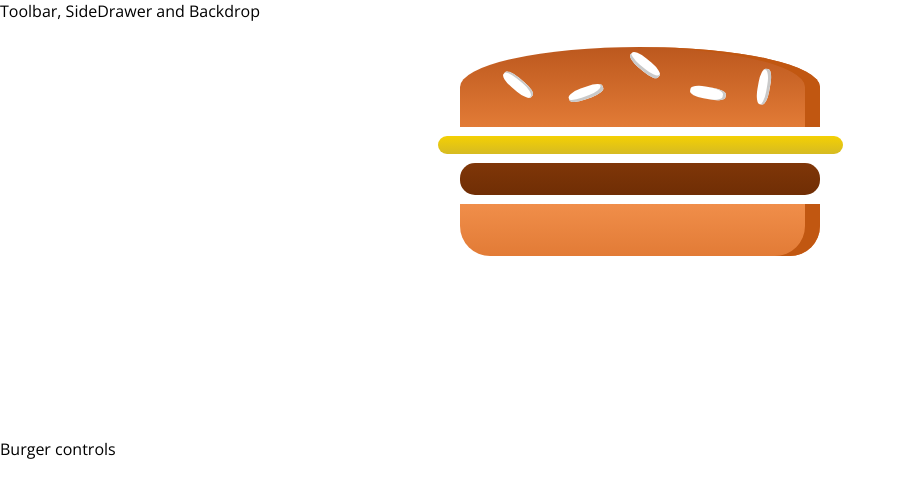
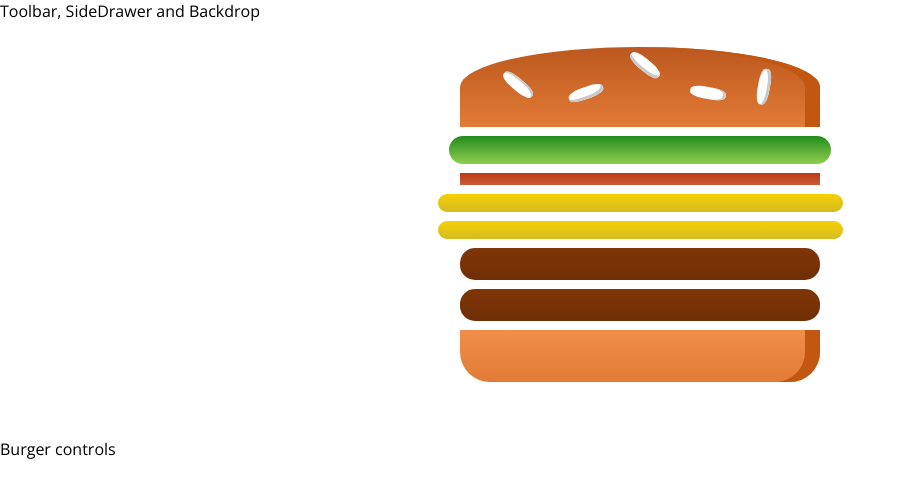
Before and after one commit to anilgudur/R-burger-app, a React (Create React App) app: page / in a window 1280 px wide. Shown: the top 498 px of the page, without its empty margins (0-906 px from the left). Built offline with nearby package versions, Linux system fonts and the light colour scheme.

Commit message:
8.121 - Burger ingredients - dynamically

```diff
--- a/src/components/Burger/Burger.js
+++ b/src/components/Burger/Burger.js
@@ -3,11 +3,16 @@
 import BurgerIngredient from "./BurgerIngredient/BurgerIngredient";
 
 const burger = props => {
+  const transformedIngredients = Object.keys(props.ingredients).map(igKey => {
+    return [...Array(props.ingredients[igKey])].map((_, index) => {
+      return <BurgerIngredient type={igKey} />;
+    });
+  });
+
   return (
     <div className={classes.Burger}>
       <BurgerIngredient type="bread-top" />
-      <BurgerIngredient type="cheese" />
-      <BurgerIngredient type="meat" />
+      {transformedIngredients}
       <BurgerIngredient type="bread-bottom" />
     </div>
   );
--- a/src/containers/BurgerBuilder/BurgerBuilder.js
+++ b/src/containers/BurgerBuilder/BurgerBuilder.js
@@ -2,10 +2,19 @@
 import Burger from "../../components/Burger/Burger";
 
 class BurgerBuilder extends Component {
+  state = {
+    ingredients: {
+      salad: 1,
+      bacon: 1,
+      cheese: 2,
+      meat: 2
+    }
+  };
+
   render() {
     return (
       <>
-        <Burger />
+        <Burger ingredients={this.state.ingredients} />
         <div>Burger controls</div>
       </>
     );
```
